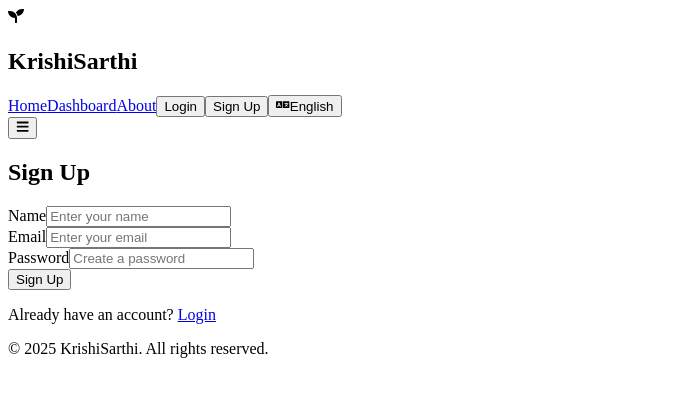
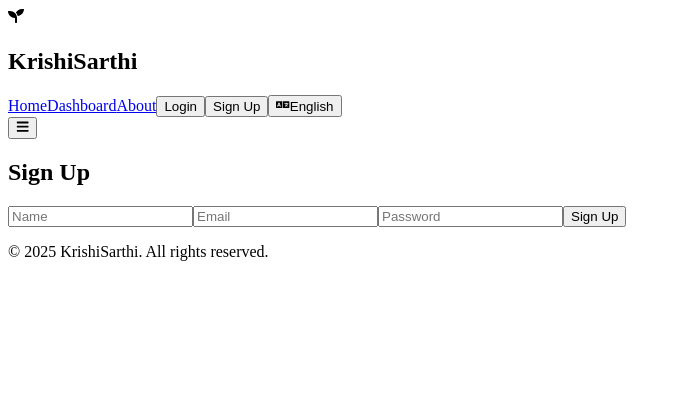
Before and after one commit to tanishka2004/KrishiSarthi, a React (Create React App) app: page /signup in a window 1280 px wide. Shown: the top 396 px of the page, without its empty margins (0-681 px from the left). Built offline with nearby package versions, Linux system fonts and the light colour scheme.

Commit message:
login/signup updated

```diff
--- a/src/pages/Login.js
+++ b/src/pages/Login.js
@@ -1,53 +1,70 @@
-import React from "react";
-import { Link } from "react-router-dom";
-import { useLanguage } from "../context/LanguageContext";
+import React, { useState } from "react";
+import { useNavigate } from "react-router-dom";
+import { toast } from "react-toastify";
 
 const Login = () => {
-  const { language, translations } = useLanguage();
+  const navigate = useNavigate();
+  const [formData, setFormData] = useState({
+    email: "",
+    password: "",
+  });
+
+  const handleChange = (e) => {
+    setFormData({ ...formData, [e.target.name]: e.target.value });
+  };
+
+  const handleSubmit = async (e) => {
+    e.preventDefault();
+    try {
+      const res = await fetch("/auth/login", {
+        method: "POST",
+        headers: { "Content-Type": "application/json" },
+        body: JSON.stringify(formData),
+      });
+
+      const data = await res.json();
+
+      if (res.ok) {
+        localStorage.setItem("token", data.token);
+        toast.success("Login successful! ✅");
+        navigate("/"); // or redirect to /dashboard
+      } else {
+        toast.error(data.error || "Login failed");
+      }
+    } catch (err) {
+      toast.error("Something went wrong");
+    }
+  };
 
   return (
-    <div className="min-h-screen flex items-center justify-center bg-gradient-to-r from-green-800 to-green-400">
-      <div className="bg-white p-8 rounded-lg shadow-lg w-full max-w-md">
-        <h2 className="text-2xl font-bold text-center text-green-800 mb-6">
-          {language === "en" ? "Login" : "लॉगिन"}
-        </h2>
-        <form>
-          <div className="mb-4">
-            <label className="block text-gray-700 font-medium mb-2">
-              {language === "en" ? "Email" : "ईमेल"}
-            </label>
+    <div className="min-h-screen flex items-center justify-center bg-green-50 pt-24">
+      <form onSubmit={handleSubmit} className="bg-white p-6 rounded-lg shadow-lg w-full max-w-md">
+        <h2 className="text-2xl font-bold mb-4 text-green-800 text-center">Login</h2>
         <input
           type="email"
-              className="w-full px-4 py-2 border rounded-lg focus:outline-none focus:ring-2 focus:ring-green-400"
-              placeholder={language === "en" ? "Enter your email" : "अपना ईमेल दर्ज करें"}
+          name="email"
+          placeholder="Email"
+          value={formData.email}
+          onChange={handleChange}
+          className="w-full mb-4 p-2 border rounded"
+          required
         />
-          </div>
-          <div className="mb-4">
-            <label className="block text-gray-700 font-medium mb-2">
-              {language === "en" ? "Password" : "पासवर्ड"}
-            </label>
         <input
           type="password"
-              className="w-full px-4 py-2 border rounded-lg focus:outline-none focus:ring-2 focus:ring-green-400"
-              placeholder={language === "en" ? "Enter your password" : "अपना पासवर्ड दर्ज करें"}
+          name="password"
+          placeholder="Password"
+          value={formData.password}
+          onChange={handleChange}
+          className="w-full mb-4 p-2 border rounded"
+          required
         />
-          </div>
         <button
           type="submit"
-            className="w-full bg-green-800 text-white py-2 rounded-lg hover:bg-green-700 transition"
+          className="bg-green-600 text-white w-full py-2 rounded hover:bg-green-700"
         >
-            {language === "en" ? "Login" : "लॉगिन"}
+          Login
         </button>
       </form>
-        <p className="text-center text-gray-600 mt-4">
-          {language === "en"
-            ? "Don't have an account?"
-            : "क्या आपके पास खाता नहीं है?"}{" "}
-          <Link to="/signup" className="text-green-800 font-medium hover:underline">
-            {language === "en" ? "Sign Up" : "साइन अप करें"}
-          </Link>
-        </p>
-      </div>
     </div>
   );
 };
--- a/src/pages/Signup.js
+++ b/src/pages/Signup.js
@@ -1,63 +1,79 @@
-import React from "react";
-import { Link } from "react-router-dom";
-import { useLanguage } from "../context/LanguageContext"; // Import Language Context
+import React, { useState } from "react";
+import { useNavigate } from "react-router-dom";
+import { toast } from "react-toastify";
 
 const Signup = () => {
-  const { language, translations } = useLanguage(); // Access language and translations
+  const navigate = useNavigate();
+  const [formData, setFormData] = useState({
+    name: "",
+    email: "",
+    password: "",
+  });
+
+  const handleChange = (e) => {
+    setFormData({ ...formData, [e.target.name]: e.target.value });
+  };
+
+  const handleSubmit = async (e) => {
+    e.preventDefault();
+    try {
+      const res = await fetch("/auth/register", {
+        method: "POST",
+        headers: { "Content-Type": "application/json" },
+        body: JSON.stringify(formData),
+      });
+
+      const data = await res.json();
+
+      if (res.ok) {
+        toast.success("Signup successful! 🎉");
+        navigate("/login");
+      } else {
+        toast.error(data.error || "Signup failed");
+      }
+    } catch (err) {
+      toast.error("Something went wrong!");
+    }
+  };
 
   return (
-    <div className="min-h-screen flex items-center justify-center bg-gradient-to-r from-green-800 to-green-400">
-      <div className="bg-white p-8 rounded-lg shadow-lg w-full max-w-md">
-        <h2 className="text-2xl font-bold text-center text-green-800 mb-6">
-          {language === "en" ? "Sign Up" : "साइन अप करें"}
-        </h2>
-        <form>
-          <div className="mb-4">
-            <label className="block text-gray-700 font-medium mb-2">
-              {language === "en" ? "Name" : "नाम"}
-            </label>
+    <div className="min-h-screen flex items-center justify-center bg-green-50 pt-24">
+      <form onSubmit={handleSubmit} className="bg-white p-6 rounded-lg shadow-lg w-full max-w-md">
+        <h2 className="text-2xl font-bold mb-4 text-green-800 text-center">Sign Up</h2>
         <input
           type="text"
-              className="w-full px-4 py-2 border rounded-lg focus:outline-none focus:ring-2 focus:ring-green-400"
-              placeholder={language === "en" ? "Enter your name" : "अपना नाम दर्ज करें"}
+          name="name"
+          placeholder="Name"
+          value={formData.name}
+          onChange={handleChange}
+          className="w-full mb-4 p-2 border rounded"
+          required
         />
-          </div>
-          <div className="mb-4">
-            <label className="block text-gray-700 font-medium mb-2">
-              {language === "en" ? "Email" : "ईमेल"}
-            </label>
         <input
           type="email"
-              className="w-full px-4 py-2 border rounded-lg focus:outline-none focus:ring-2 focus:ring-green-400"
-              placeholder={language === "en" ? "Enter your email" : "अपना ईमेल दर्ज करें"}
+          name="email"
+          placeholder="Email"
+          value={formData.email}
+          onChange={handleChange}
+          className="w-full mb-4 p-2 border rounded"
+          required
         />
-          </div>
-          <div className="mb-4">
-            <label className="block text-gray-700 font-medium mb-2">
-              {language === "en" ? "Password" : "पासवर्ड"}
-            </label>
         <input
           type="password"
-              className="w-full px-4 py-2 border rounded-lg focus:outline-none focus:ring-2 focus:ring-green-400"
-              placeholder={language === "en" ? "Create a password" : "पासवर्ड बनाएं"}
+          name="password"
+          placeholder="Password"
+          value={formData.password}
+          onChange={handleChange}
+          className="w-full mb-4 p-2 border rounded"
+          required
         />
-          </div>
         <button
           type="submit"
-            className="w-full bg-green-800 text-white py-2 rounded-lg hover:bg-green-700 transition"
+          className="bg-green-600 text-white w-full py-2 rounded hover:bg-green-700"
         >
-            {language === "en" ? "Sign Up" : "साइन अप करें"}
+          Sign Up
         </button>
       </form>
-        <p className="text-center text-gray-600 mt-4">
-          {language === "en"
-            ? "Already have an account?"
-            : "क्या आपके पास पहले से एक खाता है?"}{" "}
-          <Link to="/login" className="text-green-800 font-medium hover:underline">
-            {language === "en" ? "Login" : "लॉगिन"}
-          </Link>
-        </p>
-      </div>
     </div>
   );
 };
```
Also changed, not shown: src/components/SchemeCards.js (+65 -47 lines), 2 other files (tests, documents, lock files or other folders). Lines whose indentation alone changed are shown as unchanged.
